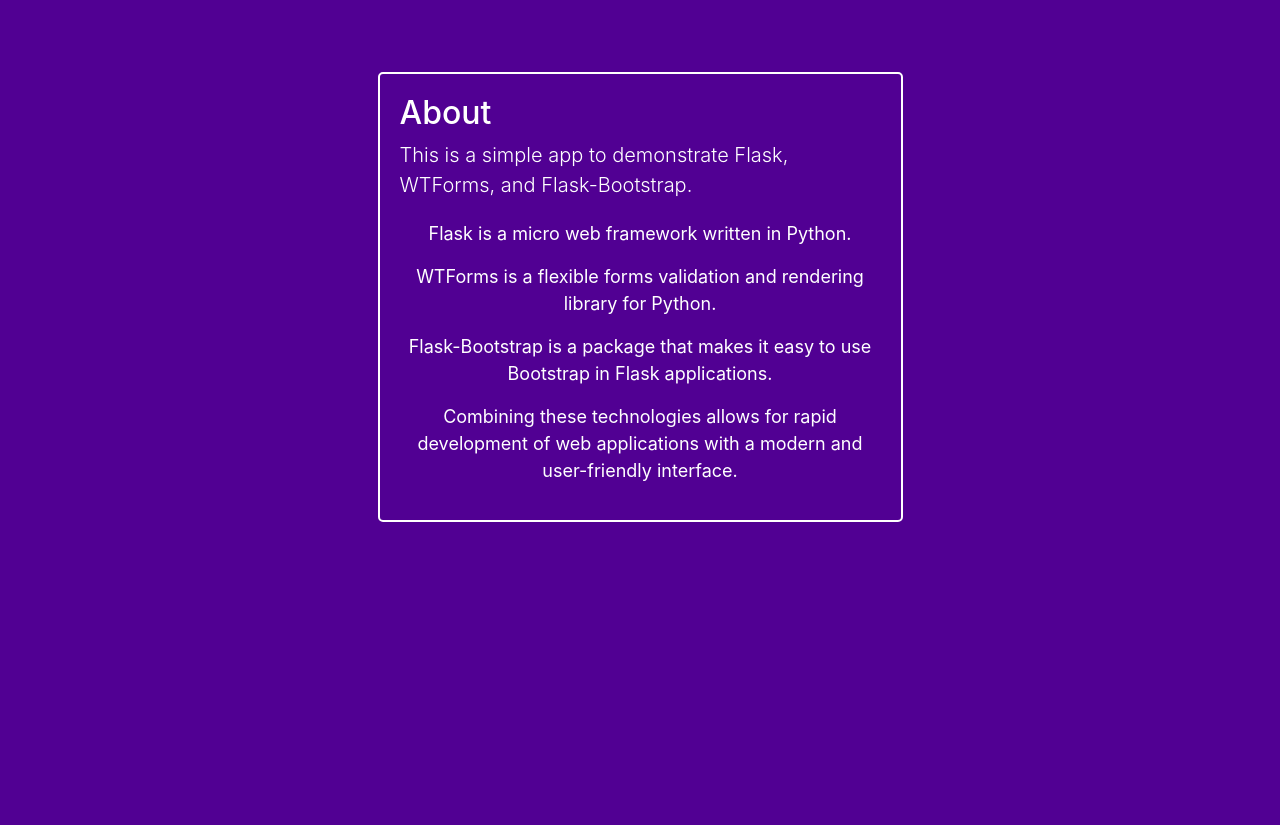
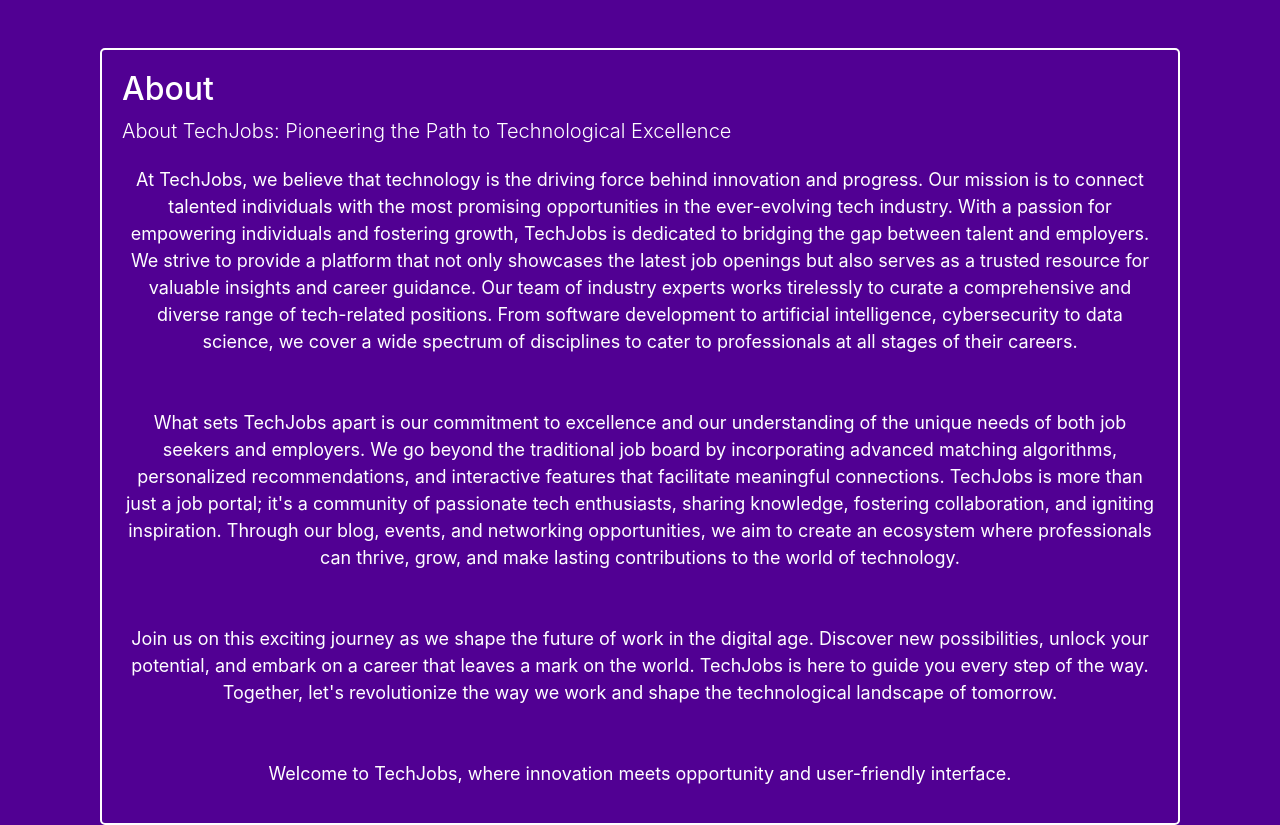
Before and after one commit to BekaBitarashvili/TechJob, a Flask app: page /about in a window 1280 px wide. Shown: the part 56-881 px from the top of the page. Before the commit the page ends 578 px from the top, so only its background shows below. Run offline with Flask 3, Linux system fonts and the light colour scheme.

Commit message:
Styling & DropDown

```diff
--- a/app/static/main.css
+++ b/app/static/main.css
@@ -32,3 +32,14 @@
             width: 1.5rem;
             height: 1.5rem;
         }
+/* For Vacancies DropDown */
+.job-title {
+    font-size: 20px;
+    color: inherit;
+    text-decoration: none;
+}
+
+.job-title:hover {
+    color: inherit;
+    text-decoration: none;
+}
--- a/app/templates/about.html
+++ b/app/templates/about.html
@@ -2,19 +2,46 @@
 {% block content %}
 <br>
 <br>
-<br>
 <div class="container">
     <div class="row">
-        <div class="col-md-6 offset-md-3">
+        <div class="col-md-12 offset-md-0">
             <div class="rectangle-border">
                 <h2 class="white-text">About</h2>
-                <p class="white-text lead">This is a simple app to demonstrate Flask, WTForms, and Flask-Bootstrap.</p>
+                <p class="white-text lead">About TechJobs: Pioneering the Path to Technological Excellence</p>
 
                 <div class="creative-content">
-                <p class="white-text">Flask is a micro web framework written in Python.</p>
-                <p class="white-text">WTForms is a flexible forms validation and rendering library for Python.</p>
-                <p class="white-text">Flask-Bootstrap is a package that makes it easy to use Bootstrap in Flask applications.</p>
-                <p class="white-text">Combining these technologies allows for rapid development of web applications with a modern and user-friendly interface.</p>
+                    <p class="white-text">
+                    At TechJobs, we believe that technology is the driving force behind innovation and progress. Our
+                    mission is to connect talented individuals with the most promising opportunities in the
+                    ever-evolving tech industry.
+
+                    With a passion for empowering individuals and fostering growth, TechJobs is dedicated to bridging
+                    the gap between talent and employers. We strive to provide a platform that not only showcases the
+                    latest job openings but also serves as a trusted resource for valuable insights and career guidance.
+
+                    Our team of industry experts works tirelessly to curate a comprehensive and diverse range of
+                    tech-related positions. From software development to artificial intelligence, cybersecurity to data
+                    science, we cover a wide spectrum of disciplines to cater to professionals at all stages of their
+                    careers.
+                    <br><br><br>
+                    What sets TechJobs apart is our commitment to excellence and our understanding of the unique needs
+                    of both job seekers and employers. We go beyond the traditional job board by incorporating advanced
+                    matching algorithms, personalized recommendations, and interactive features that facilitate
+                    meaningful connections.
+
+                    TechJobs is more than just a job portal; it's a community of passionate tech enthusiasts, sharing
+                    knowledge, fostering collaboration, and igniting inspiration. Through our blog, events, and
+                    networking opportunities, we aim to create an ecosystem where professionals can thrive, grow, and
+                    make lasting contributions to the world of technology.
+                    <br><br><br>
+                    Join us on this exciting journey as we shape the future of work in the digital age. Discover new
+                    possibilities, unlock your potential, and embark on a career that leaves a mark on the world.
+                    TechJobs is here to guide you every step of the way.
+
+                    Together, let's revolutionize the way we work and shape the technological landscape of tomorrow.
+                    <br><br><br>
+                    Welcome to TechJobs, where innovation meets opportunity and user-friendly interface.
+                    </p>
                 </div>
             </div>
         </div>
--- a/app/templates/login.html
+++ b/app/templates/login.html
@@ -1,7 +1,5 @@
 {% extends "base.html" %}
-
 {% block content %}
-<br>
 <br>
 <br>
 <div class="container">
--- a/app/templates/register.html
+++ b/app/templates/register.html
@@ -1,7 +1,5 @@
 {% extends "base.html" %}
-
 {% block content %}
-<br>
 <br>
 <br>
 <div class="container">
```
Also changed, not shown: app/templates/home.html (+13 -5 lines).
